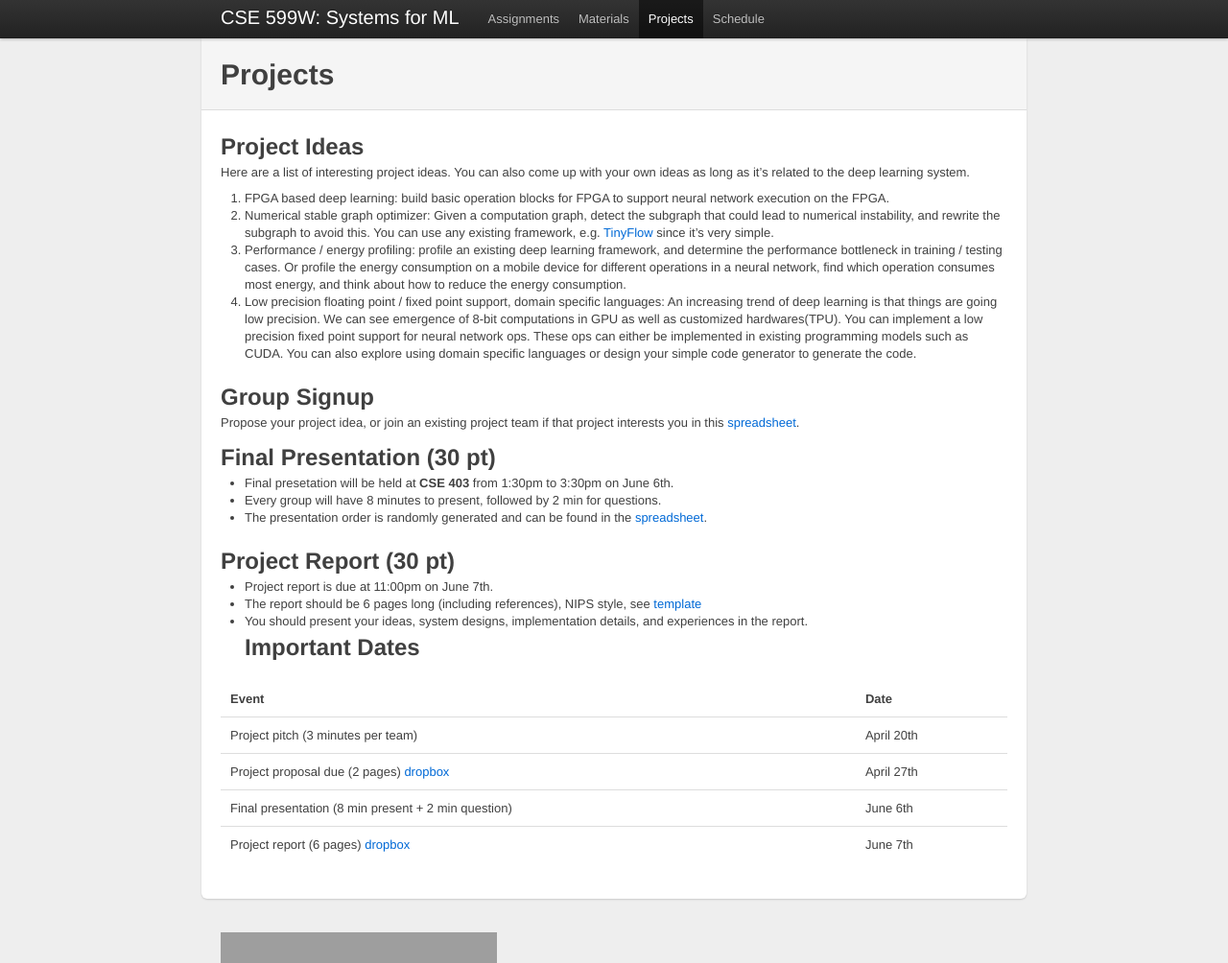
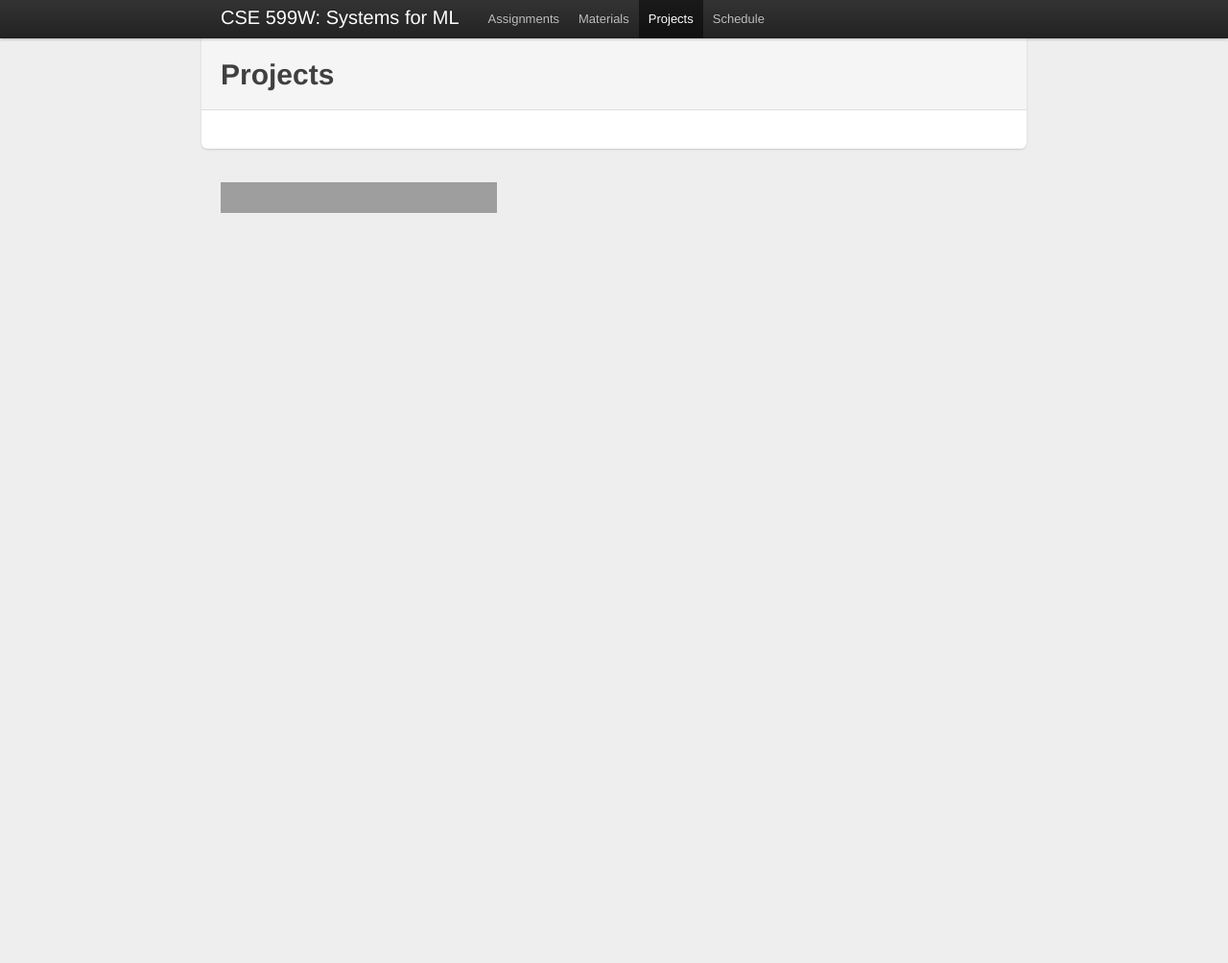
Before and after one commit to dlsys-course/dlsys-course.github.io, a Jekyll site: the page built from project.md, in a window 1280 px wide and 1004 px high. Shown: the whole window at 96% size. Built offline with Jekyll 4.4.1, drawn with Linux system fonts in a browser that asks for light colours; grey boxes are pictures that could not be loaded.

Commit message:
update for spring course

```diff
--- a/project.md
+++ b/project.md
@@ -6,33 +6,3 @@ group: navigation
 description: ""
 ---
 {% include JB/setup %}
-
-## Project Ideas
-Here are a list of interesting project ideas. You can also come up with your own ideas as long as it’s related to the deep learning system.
-
-1. FPGA based deep learning: build basic operation blocks for FPGA to support neural network execution on the FPGA.
-2. Numerical stable graph optimizer: Given a computation graph, detect the subgraph that could lead to numerical instability, and rewrite the subgraph to avoid this. You can use any existing framework, e.g. [TinyFlow](https://github.com/tqchen/tinyflow) since it’s very simple.
-3. Performance / energy profiling: profile an existing deep learning framework, and determine the performance bottleneck in training / testing cases. Or profile the energy consumption on a mobile device for different operations in a neural network, find which operation consumes most energy, and think about how to reduce the energy consumption.
-4. Low precision floating point / fixed point support, domain specific languages:  An increasing trend of deep learning is that things are going low precision. We can see emergence of 8-bit computations in GPU as well as customized hardwares(TPU). You can implement a low precision fixed point support for neural network ops.  These ops can either be implemented in existing programming models such as CUDA. You can also explore using domain specific languages or design your simple code generator to generate the code.
-
-## Group Signup
-Propose your project idea, or join an existing project team if that project interests you in this [spreadsheet](https://docs.google.com/spreadsheets/d/1GgAhObAIcSJmsMU32X5q0D1oOrRVJDaBuZ1UJNDIXt0/edit?usp=sharing).
-
-## Final Presentation (30 pt)
-- Final presetation will be held at **CSE 403** from 1:30pm to 3:30pm on June 6th.
-- Every group will have 8 minutes to present, followed by 2 min for questions.
-- The presentation order is randomly generated and can be found in the [spreadsheet](https://docs.google.com/spreadsheets/d/1KhrC_owMlbEjvYjnOivxw6YZDoQMUqRp30lafQMMzVU/edit?usp=sharing).
-
-## Project Report (30 pt)
-- Project report is due at 11:00pm on June 7th.
-- The report should be 6 pages long (including references), NIPS style, see
-[template](https://nips.cc/Conferences/2017/PaperInformation/StyleFiles)
-- You should present your ideas, system designs, implementation details, and experiences in the report.
-## Important Dates
-
-|  Event               |    Date    |
-|----------------------|------------|
-| Project pitch (3 minutes per team) | April 20th |
-| Project proposal due (2 pages) [dropbox](https://catalyst.uw.edu/collectit/assignment/arvindk/40126/159876) | April 27th |
-| Final presentation (8 min present + 2 min question) | June 6th |
-| Project report (6 pages) [dropbox](https://catalyst.uw.edu/collectit/assignment/arvindk/40126/159880) | June 7th |
```
Also changed, not shown: assignments.md (+0 -5 lines), index.md (+1 -3 lines), materials.md (+1 -0 lines).
